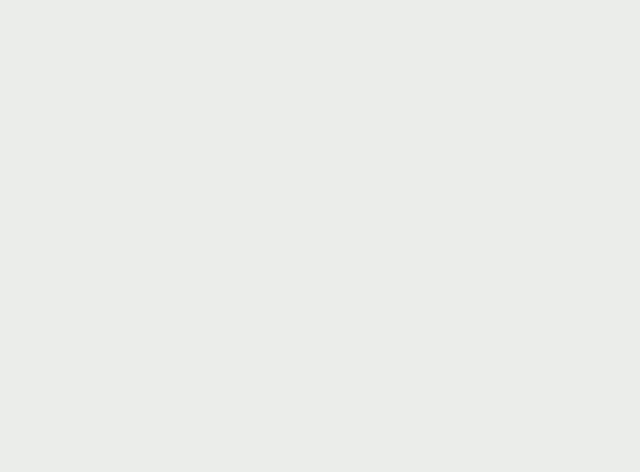
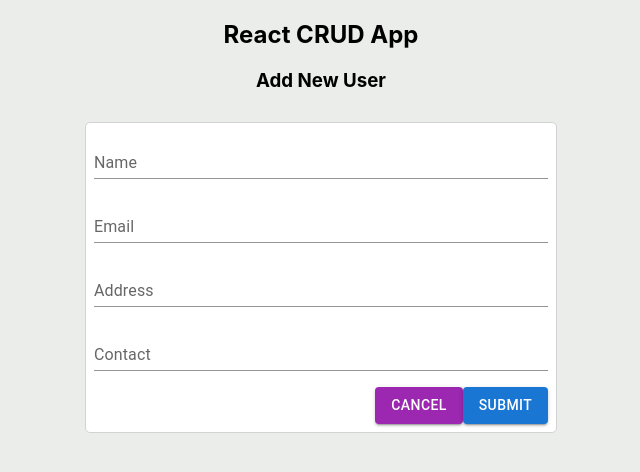
Before and after one commit to Jokmonsimon/react-json-redux-thunk, a React (Create React App) app: page /addUser in a window 1280 px wide. Before the commit this address had no page. Shown: the top 472 px of the page, without its empty margins (319-959 px from the left). Built offline with nearby package versions, Linux system fonts and the light colour scheme.

Commit message:
React CRUD

```diff
--- a/src/App.js
+++ b/src/App.js
@@ -1,5 +1,6 @@
 import { Routes, Route } from "react-router-dom";
 import "./App.css";
+import AddUser from "./pages/AddUser";
 import Home from "./pages/Home";
 
 function App() {
@@ -7,6 +8,7 @@ function App() {
     <div className="App">
       <Routes>
         <Route path="/" element={<Home />} />
+        <Route path="/addUser" element={<AddUser />} />
       </Routes>
     </div>
   );
--- /dev/null
+++ b/src/pages/AddUser.css
@@ -0,0 +1,46 @@
+.container {
+  display: flex;
+  justify-content: center;
+  margin-left: auto;
+  margin-right: auto;
+  max-width: 1500px;
+}
+
+.container-row {
+  display: flex;
+  flex-direction: column;
+  z-index: 1;
+  margin-left: 5px;
+  margin-right: 5px;
+}
+
+.container-row > h2 {
+  display: flex;
+  justify-content: center;
+  margin-top: 20px;
+}
+
+.container-row > h3 {
+  display: flex;
+  justify-content: center;
+  margin-top: 20px;
+}
+
+.form-input {
+  display: flex;
+  flex-direction: column;
+  border-radius: 5px;
+  border: 1px solid;
+  border-color: lightgray;
+  background-color: white;
+  margin-top: 30px;
+}
+
+.submit-button {
+  display: flex;
+  justify-content: right;
+}
+
+.cancel-button {
+  margin-right: 15px;
+}
--- /dev/null
+++ b/src/pages/AddUser.js
@@ -0,0 +1,79 @@
+import React, { useState } from "react";
+import "./AddUser.css";
+import Box from "@mui/material/Box";
+import TextField from "@mui/material/TextField";
+import Button from "@mui/material/Button";
+import { useNavigate } from "react-router-dom";
+
+const AddUser = () => {
+  let navigate = useNavigate();
+  const [user, setUser] = useState({
+    name: "",
+    email: "",
+    address: "",
+    contact: "",
+  });
+
+  const { name, email, address, contact } = user;
+  return (
+    <div className="container">
+      <div className="container-row">
+        <h2>React CRUD App</h2>
+        <h3>Add New User</h3>
+        <Box
+          className="form-input"
+          component="form"
+          sx={{
+            "& > :not(style)": { m: 1, width: "45ch" },
+          }}
+          noValidate
+          autoComplete="off"
+        >
+          <TextField
+            id="standard-basic"
+            label="Name"
+            variant="standard"
+            value={name}
+            type="text"
+          />
+          <TextField
+            id="standard-basic"
+            label="Email"
+            variant="standard"
+            value={email}
+            type="text"
+          />
+          <TextField
+            id="standard-basic"
+            label="Address"
+            variant="standard"
+            value={address}
+            type="text"
+          />
+          <TextField
+            id="standard-basic"
+            label="Contact"
+            variant="standard"
+            value={contact}
+            type="text"
+          />
+          <div className="submit-button">
+            <Button
+              className="cancel-button"
+              color="secondary"
+              variant="contained"
+              onClick={() => navigate("/")}
+            >
+              Cancel
+            </Button>
+            <Button variant="contained" type="sumit">
+              Submit
+            </Button>
+          </div>
+        </Box>
+      </div>
+    </div>
+  );
+};
+
+export default AddUser;
--- a/src/pages/Home.js
+++ b/src/pages/Home.js
@@ -43,7 +43,7 @@ const Home = () => {
     <div className="home">
       <div className="home-row">
         <div className="add-user-button">
-          <Button variant="contained" onClick={() => navigate.push("/addUser")}>
+          <Button variant="contained" onClick={() => navigate("/addUser")}>
             Add User
           </Button>
         </div>
```
